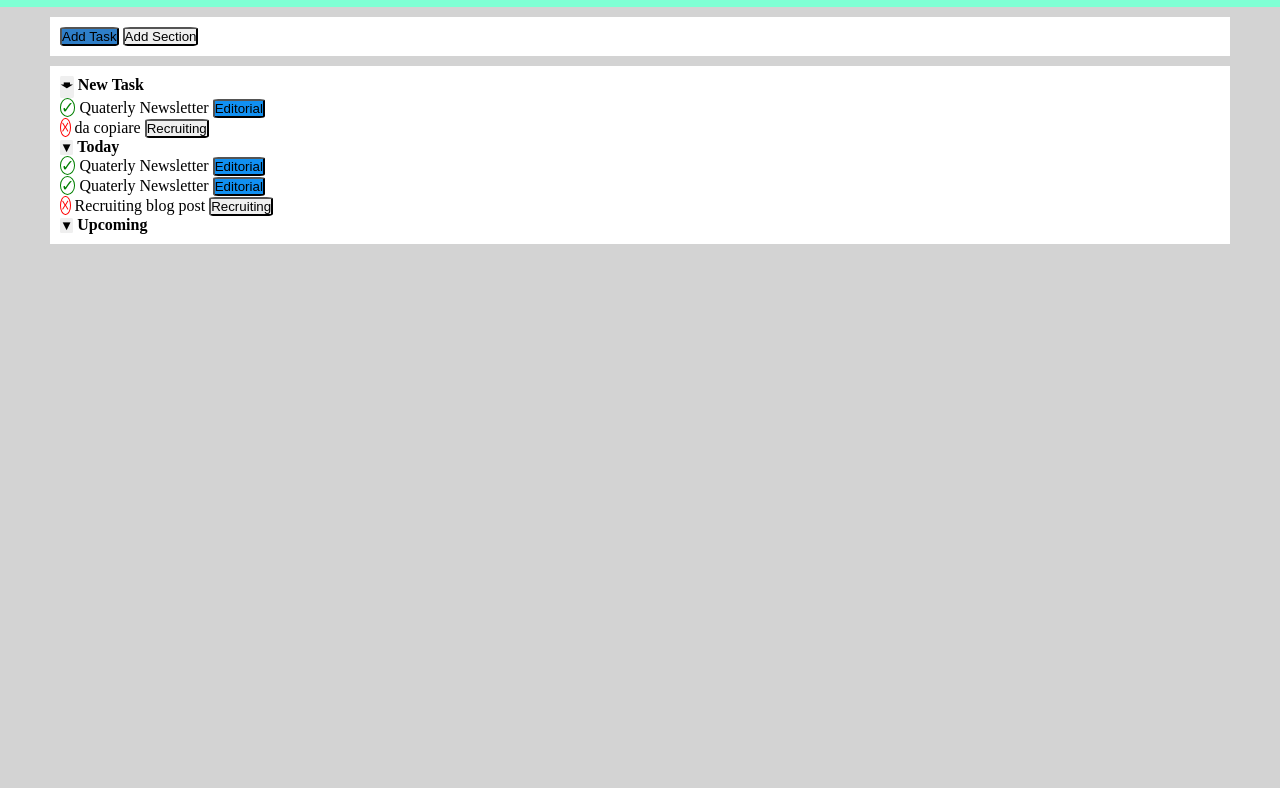
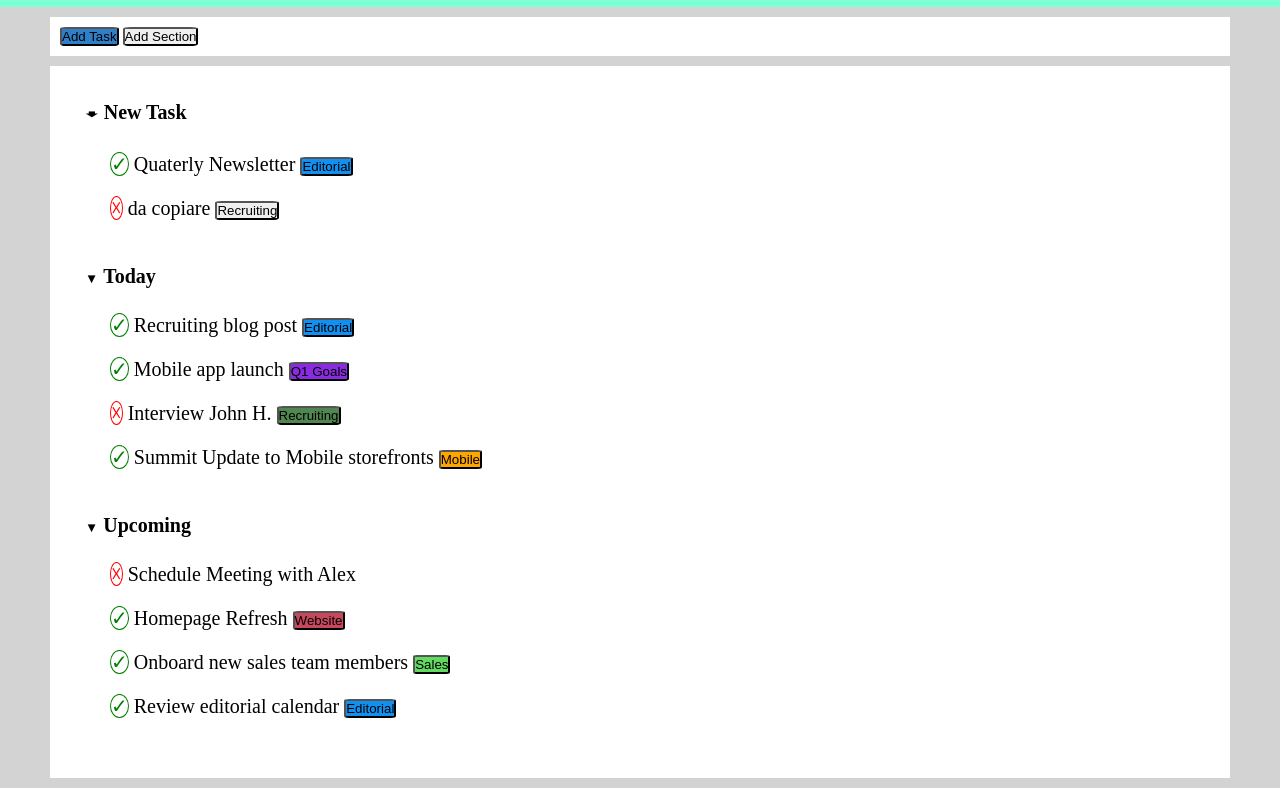
Before and after one commit to LunaLopis/html-css-toboolist, a plain HTML site: page index.html in a window 1280 px wide. Shown: the part 143-931 px from the top of the page. Before the commit the page ends 800 px from the top, so only its background shows below. Drawn offline with Linux system fonts and the light colour scheme.

Commit message:
struttura completa

```diff
--- a/css/style.css
+++ b/css/style.css
@@ -29,6 +29,8 @@ header {
 
 }
 
+/* fine header */
+
 body {
     background-color: lightgrey;
 }
@@ -47,6 +49,8 @@ button {
     background-color: rgb(46, 126, 200);
 }
 
+/* fine contenitore bottoni add */
+
 .lista {
     background-color: white;
     margin: 10px 50px 10px 50px;
@@ -56,10 +60,17 @@ button {
 .arrow {
     border: none;
     cursor: pointer;
+    background: none;
 }
 
 ul {
     list-style: none;
+    padding: 15px;
+    font-size: 20px;
+}
+
+li {
+    padding: 10px;
 }
 
 
@@ -81,11 +92,30 @@ ul {
     border-radius: 50%;
 }
 
-
+/* colori bottoni lista */
 
 .editorial {
     background-color: rgb(17, 144, 242);
 }
+
 .recruiting {
     background-color: aqua;
 }
+
+.bgoals {
+    background-color: blueviolet;
+}
+
+.recruiting {
+    background-color: rgb(80, 135, 80);
+}
+.mobile {
+    background-color: orange;
+}
+.website {
+    background-color: rgb(199, 72, 93);
+}
+
+.sales {
+    background-color: rgb(98, 218, 98);
+}
--- a/index.html
+++ b/index.html
@@ -28,7 +28,7 @@
     <div class="lista">
       <ul>
         <li>
-
+          <!-- primo punto della lista "New Task"-->
 
           <button class="arrow" type="button">&#129091;</button>
           <span class="nomi_lista">New Task</span>
@@ -46,43 +46,64 @@
             </li>
           </ul>
         </li>
-
+        <!-- secondo punto della lista "Today" -->
         <li>
           <button class="arrow" type="button">&#9660;</button>
           <span class="nomi_lista">Today</span>
+          <!-- sottolista -->
           <ul>
             <li>
               <span class="checkmark">&#10003;</span>
-              <span>Quaterly Newsletter</span>
+              <span>Recruiting blog post</span>
               <button class="editorial" type="button">Editorial</button>
             </li>
             <li>
               <span class="checkmark">&#10003;</span>
-              <span>Quaterly Newsletter</span>
-              <button class="editorial" type="button">Editorial</button>
+              <span>Mobile app launch</span>
+              <button class="bgoals" type="button">Q1 Goals</button>
             </li>
             <li>
               <span class="crossmark">&#9747;</span>
-              <span>Recruiting blog post</span>
-              <button class="Recruiting" type="button">Recruiting</button>
+              <span>Interview John H.</span>
+              <button class="recruiting" type="button">Recruiting</button>
+            </li>
+            <li>
+              <span class="checkmark">&#10003;</span>
+              <span>Summit Update to Mobile storefronts</span>
+              <button class="mobile" type="button">Mobile</button>
             </li>
           </ul>
-
-
         </li>
-
+        <!-- terzo punto della lista "Upcoming" -->
         <li>
           <button class="arrow" type="button">&#9660;</button>
           <span class="nomi_lista">Upcoming</span>
+          <ul>
+            <li>
+              <span class="crossmark">&#9747;</span>
+              <span>Schedule Meeting with Alex</span>
+            </li>
+            <li>
+              <span class="checkmark">&#10003;</span>
+              <span>Homepage Refresh</span>
+              <button class="website" type="button">Website</button>
+            </li>
+            <li>
+              <span class="checkmark">&#10003;</span>
+              <span>Onboard new sales team members</span>
+              <button class="sales" type="button">Sales</button>
+            </li>
+            <li>
+              <span class="checkmark">&#10003;</span>
+              <span>Review editorial calendar </span>
+              <button class="editorial" type="button">Editorial</button>
+            </li>
+          </ul>
         </li>
 
       </ul>
     </div>
   </main>
-
-  <footer>
-
-  </footer>
   </div>
 
 </body>
```
